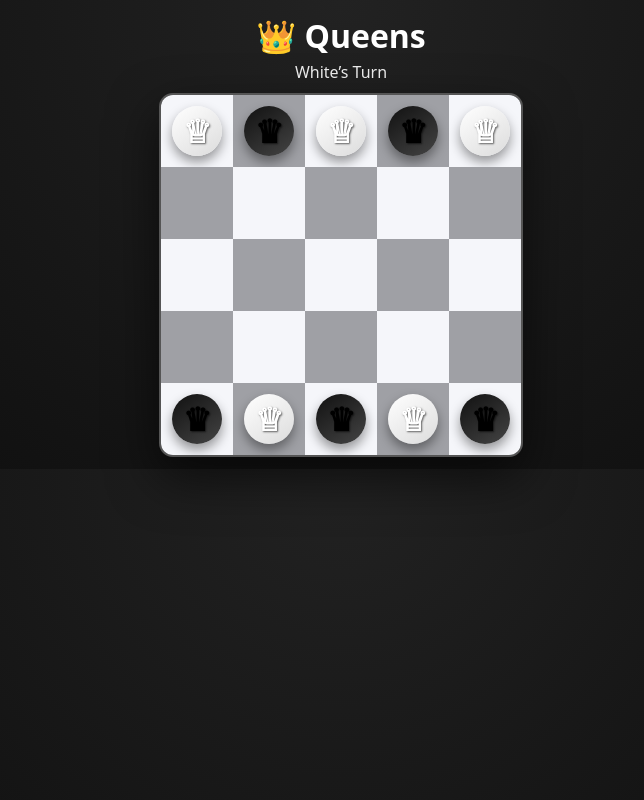
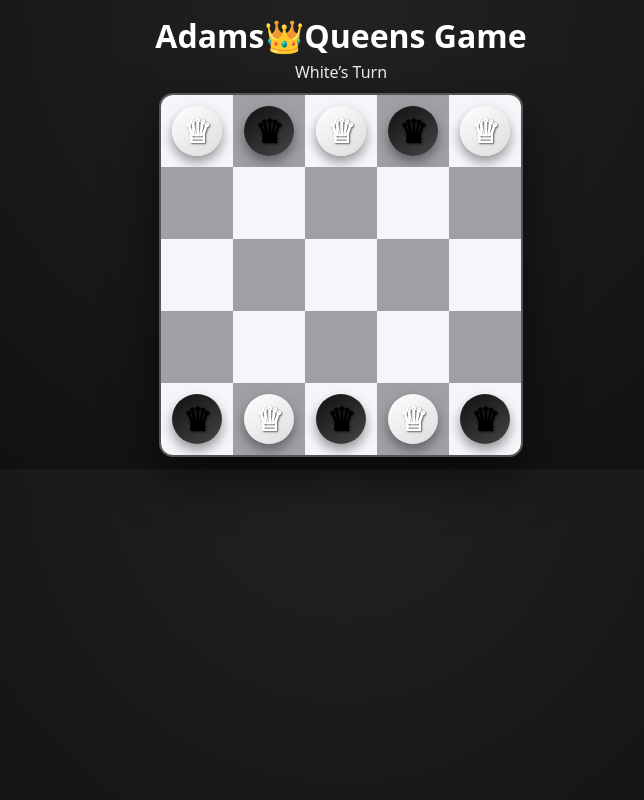
Before and after one commit to robertgane/robertgane.github.io, a plain HTML site: page index.html in a window 1280 px wide. Shown: the whole page, without its empty margins (299-943 px from the left). Drawn offline with Linux system fonts and the light colour scheme.

Commit message:
Update index.html

```diff
--- a/index.html
+++ b/index.html
@@ -155,7 +155,7 @@
 
 <body>
 
-<h1>👑 Queens</h1>
+<h1>Adams👑Queens Game</h1>
 <div id="turn">White’s Turn</div>
 
 <div id="board"></div>
```
